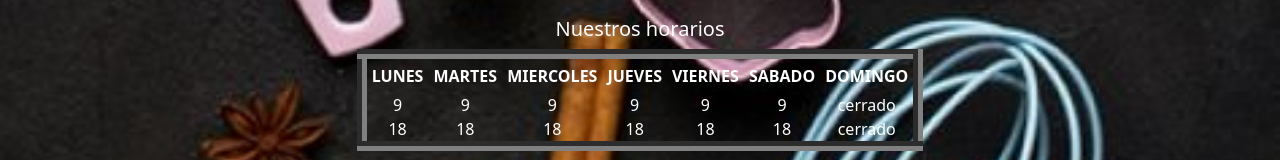
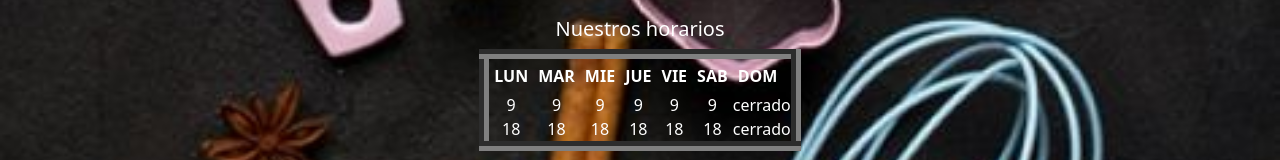
Before and after one commit to HernanPitarch/Angelicas_bakery, a plain HTML site: page pages/Contacto.html in a window 1280 px wide. Shown: the part 967-1127 px from the top of the page. Drawn offline with nearby package versions, Linux system fonts and the light colour scheme.

Commit message:
modoficacion de tabla

```diff
--- a/pages/Contacto.html
+++ b/pages/Contacto.html
@@ -83,13 +83,13 @@
                 <table border="10" cellpadding="4" cellspacing="4">
                     <thead>
                         <tr>
-                            <th>LUNES</th>
-                            <th>MARTES</th>
-                            <th>MIERCOLES</th>
-                            <th>JUEVES</th>
-                            <th>VIERNES</th>
-                            <th>SABADO</th>
-                            <th>DOMINGO</th>
+                            <th>LUN</th>
+                            <th>MAR</th>
+                            <th>MIE</th>
+                            <th>JUE</th>
+                            <th>VIE</th>
+                            <th>SAB</th>
+                            <th>DOM</th>
                         </tr>
                     </thead>
                     <tbody>
```
